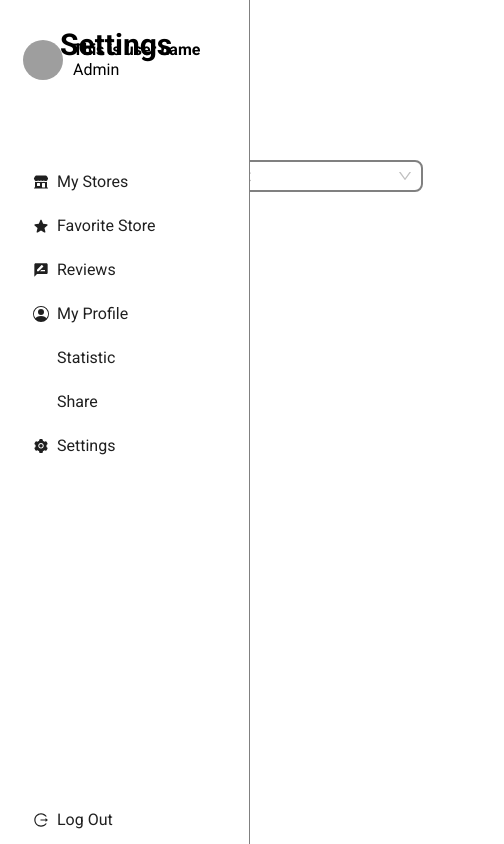
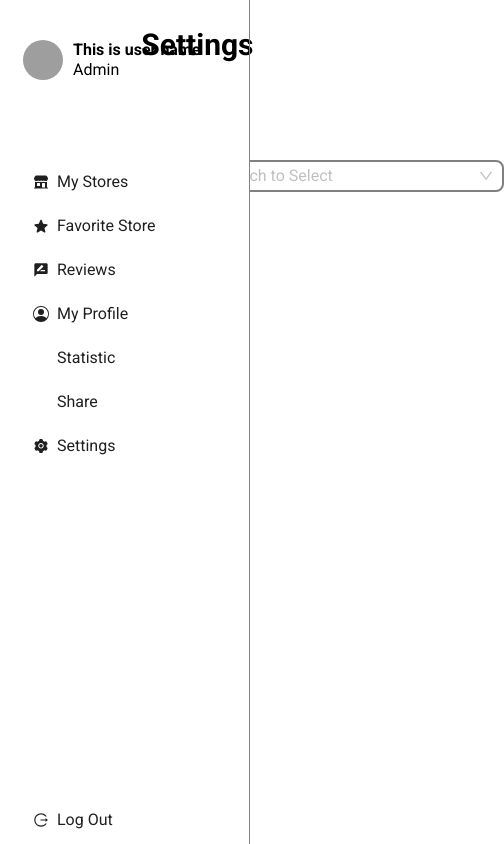
Before and after one commit to thienpa-fe/coffee-store-review, a Next.js app: page /dashboard/settings in a window 390 px wide. Shown: the whole page, 504 px wide, since content can reach past the window. Built offline with nearby package versions, Linux system fonts and the light colour scheme; grey boxes are pictures that could not be loaded; some icons are missing.

Commit message:
[CF-52]: Add more space and fix UI on mobile

```diff
--- a/src/app/dashboard/layout.jsx
+++ b/src/app/dashboard/layout.jsx
@@ -6,10 +6,10 @@ import { Col, Row } from 'antd';
 const DashboardLayout = ({ children }) => (
   <div>
     <Row>
-      <Col xxl={3} xl={5} lg={6}>
+      <Col xxl={3} xl={5} lg={6} xs={5}>
         <DashboardSidebar />
       </Col>
-      <Col xxl={21} xl={19} lg={18}>
+      <Col xxl={21} xl={19} lg={18} xs={19}>
         {children}
       </Col>
     </Row>
--- a/src/components/Dashboard/containers/DashboardFavoriteStoresContainer/styles.js
+++ b/src/components/Dashboard/containers/DashboardFavoriteStoresContainer/styles.js
@@ -1,7 +1,7 @@
 import styled from 'styled-components';
 
 const DashboardFavoriteStoresContainerStyled = styled.div`
-  padding: 30px;
+  padding: 30px 30px 30px 60px;
 
   @media only screen and (max-width: 1366px) {
     padding-left: 60px;
--- a/src/components/Dashboard/containers/DashboardMyStoresContainer/styles.js
+++ b/src/components/Dashboard/containers/DashboardMyStoresContainer/styles.js
@@ -1,7 +1,7 @@
 import styled from 'styled-components';
 
 const DashboardMyStoresContainerStyled = styled.div`
-  padding: 30px;
+  padding: 30px 30px 30px 60px;
 
   @media only screen and (max-width: 375px) {
     padding-left: 80px;
--- a/src/components/Dashboard/containers/DashboardSettingsContainer/styles.js
+++ b/src/components/Dashboard/containers/DashboardSettingsContainer/styles.js
@@ -1,8 +1,7 @@
 import styled from 'styled-components';
 
 const DashboardSettingsContainerStyled = styled.div`
-  padding: 30px;
-
+  padding: 30px 30px 30px 60px;
   .ant-form-item {
     margin-top: 100px;
   }
--- a/src/components/Dashboard/containers/DashboardShareUrlContainer/styles.js
+++ b/src/components/Dashboard/containers/DashboardShareUrlContainer/styles.js
@@ -1,7 +1,7 @@
 import styled from 'styled-components';
 
 const DashboardShareUrlContainerStyled = styled.div`
-  padding: 30px;
+  padding: 30px 30px 30px 60px;
 
   .share-url-area {
     display: grid;
--- a/src/components/Dashboard/containers/DashboardStatisticContainer/styles.js
+++ b/src/components/Dashboard/containers/DashboardStatisticContainer/styles.js
@@ -1,7 +1,7 @@
 import styled from 'styled-components';
 
 const DashboardStatisticContainerStyled = styled.div`
-  padding: 30px;
+  padding: 30px 30px 30px 60px;
   overflow: hidden;
   @media only screen and (max-width: 1366px) {
     padding-left: 40px;
```
